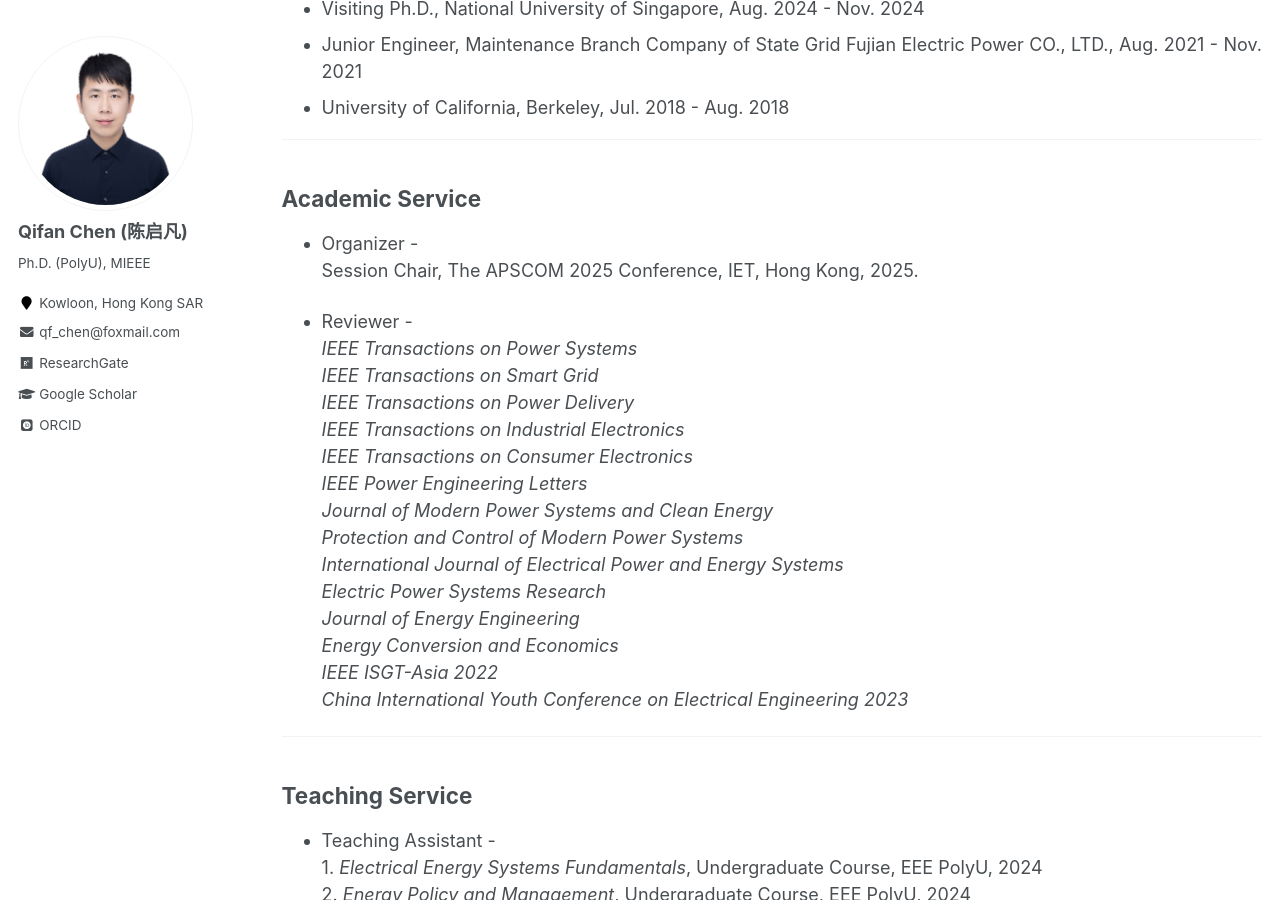
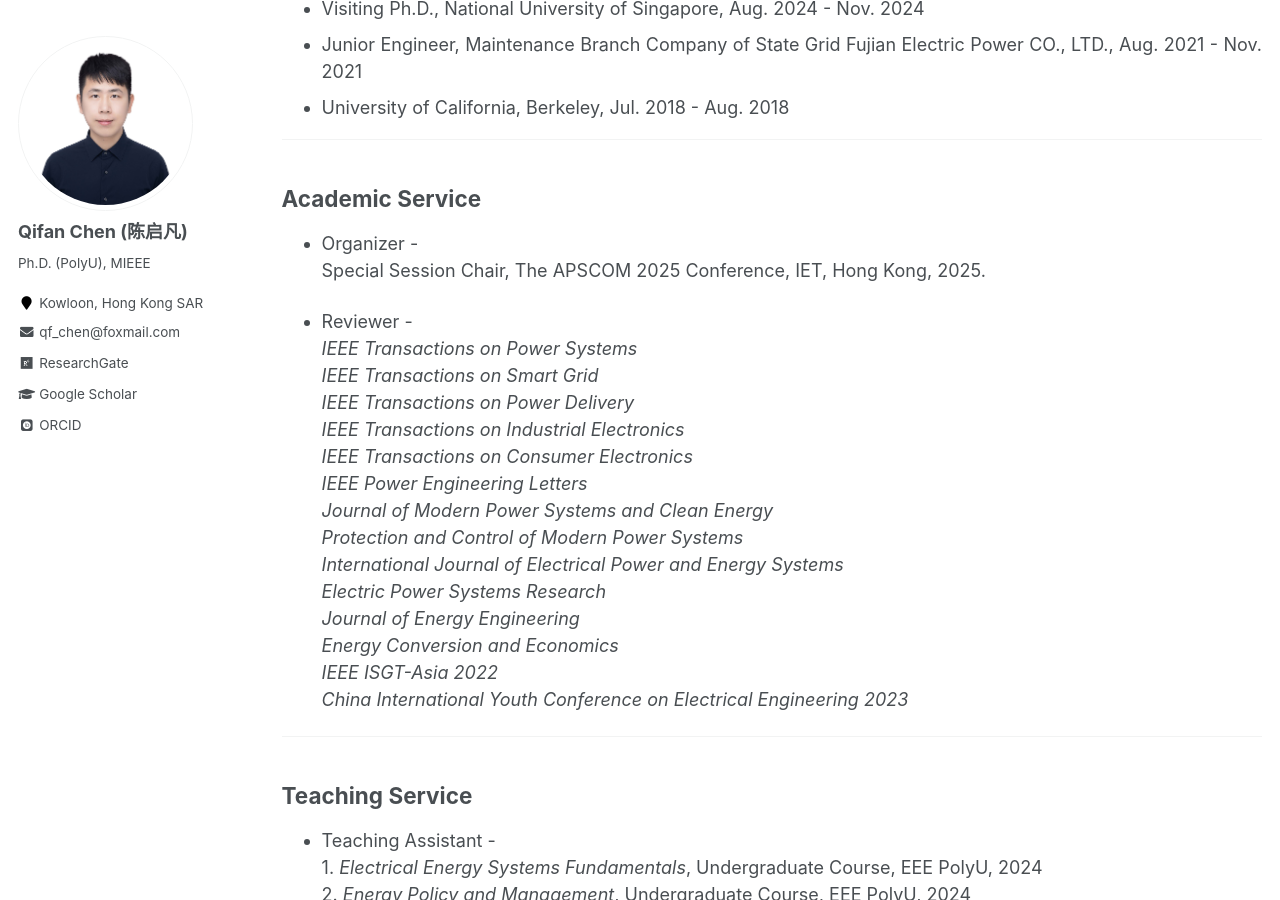
Before and after one commit to ChQf/ChQf.github.io, a Jekyll site: the page built from _pages/biography.md, in a window 1280 px wide and 900 px high, scrolled down 449 px. Built offline with Jekyll 4.4.1, drawn with Linux system fonts in a browser that asks for light colours; some web fonts are replaced.

Commit message:
Update biography.md

```diff
--- a/_pages/biography.md
+++ b/_pages/biography.md
@@ -27,7 +27,7 @@ redirect_from:
 
 ## Academic Service
 * Organizer -
-<br>Session Chair, The APSCOM 2025 Conference, IET, Hong Kong, 2025.
+<br>Special Session Chair, The APSCOM 2025 Conference, IET, Hong Kong, 2025.
 
 * Reviewer -
 <br>*IEEE Transactions on Power Systems*
```
